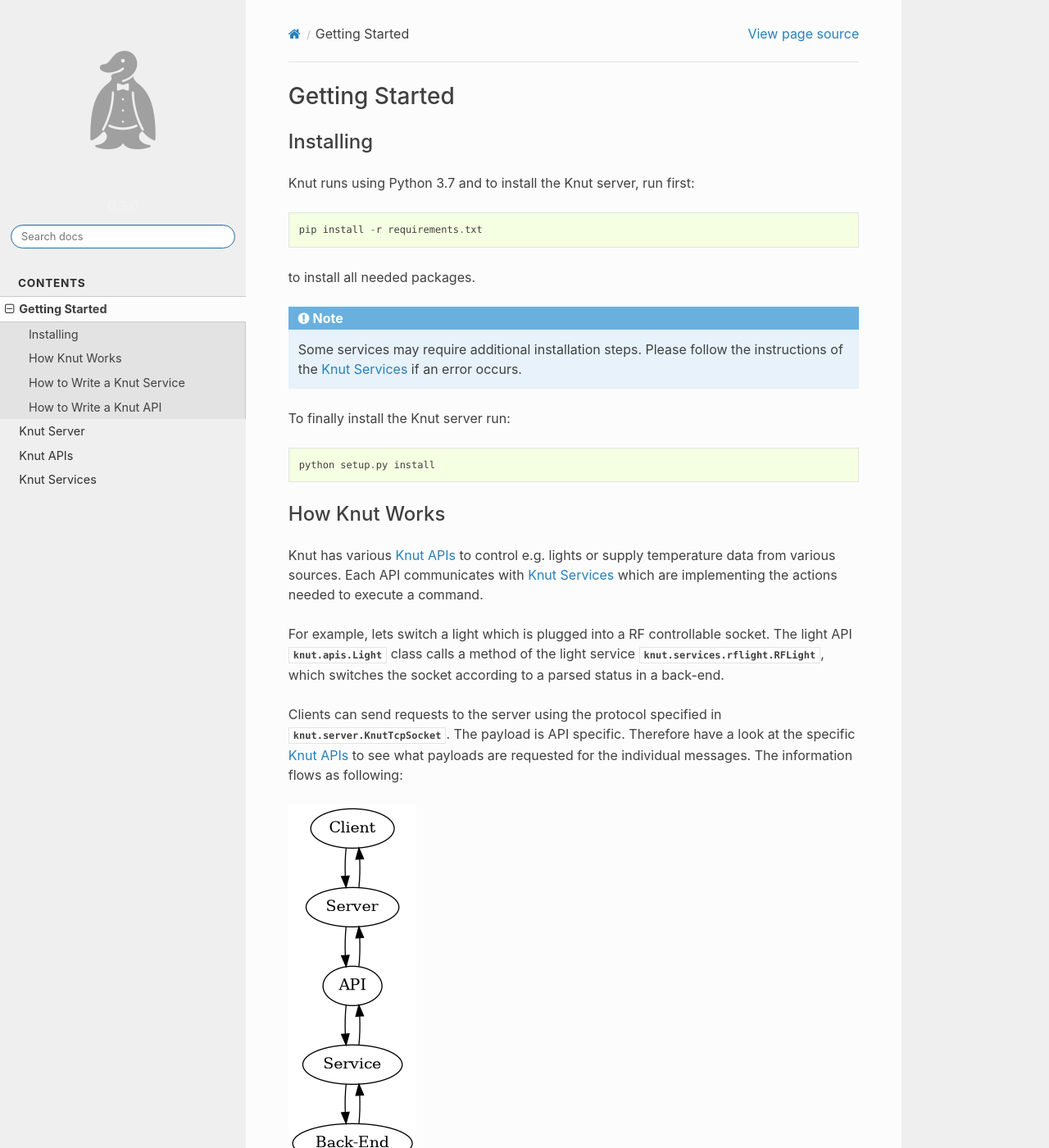
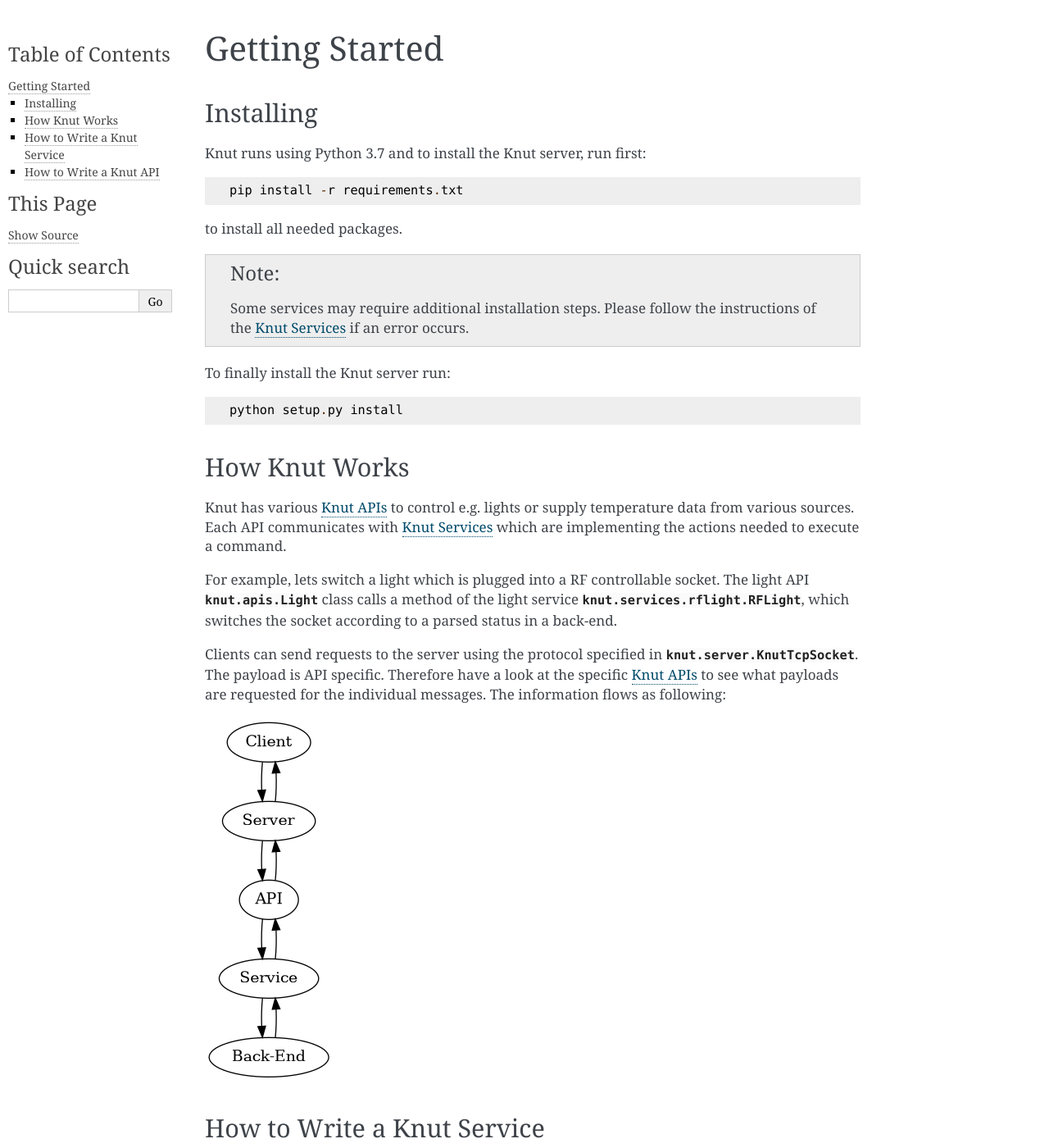
Before and after one commit to pearjo/knut-server, a Sphinx documentation site: the page built from docs/source/gettingstarted.rst, in a window 1280 px wide and 1400 px high. Shown: the whole window at 82% size. Built offline with Sphinx 7.4.7, drawn with Linux system fonts in a browser that asks for light colours; some of the changed text lies outside the part shown.

Commit message:
docs: Update the documentation theme

```diff
--- a/docs/requirements.txt
+++ b/docs/requirements.txt
@@ -1,2 +1 @@
 sphinx>=2.4
-sphinx_rtd_theme
--- a/docs/source/_static/css/custom.css
+++ /dev/null
@@ -1,176 +0,0 @@
-/* Various tweaks to the Read the Docs theme. This CSS file is based
- * on the Godot engine documentation by Juan Linietsky, Ariel Manzur
- * and the Godot community.
- */
-
- :root {
-     --navbar-background-color-hover: #e3e3e3;
-     --navbar-background-color: #efefef;
-     --navbar-heading-color: #2f2f2f;
-
-     --highlight-background-color: #f5ffe1;
-     --highlight-comment-color: #408090;
-     --highlight-keyword-color: #007020;
-     --highlight-keyword2-color: #902000;
-     --highlight-number-color: #208050;
-     --highlight-decorator-color: #4070a0;
-     --highlight-type-color: #007020;
-     --highlight-type2-color: #0e84b5;
-     --highlight-function-color: #06287e;
-     --highlight-operator-color: #666666;
-     --highlight-string-color: #4070a0;
-}
-
-body,
-h1,
-h2,
-h3,
-h4,
-h5,
-h6,
-input[type="text"],
-input[type="button"],
-input[type="reset"],
-input[type="submit"],
-textarea,
-legend,
-.btn,
-.rst-content .toctree-wrapper p.caption,
-.rst-versions {
-    /* Use a system font stack for better performance (no Web fonts required) */
-    font-family: -apple-system, BlinkMacSystemFont, "Segoe UI", Roboto, Oxygen-Sans, Ubuntu, Cantarell, "Helvetica Neue", sans-serif;
-}
-
-h1,
-h2,
-h3,
-h4,
-h5,
-h6,
-legend,
-.rst-content .toctree-wrapper p.caption {
-    /* Use a lighter font for headers (Medium instead of Bold) */
-    font-weight: 500;
-}
-
-/* Syntax highlighting */
-
-.highlight {
-    background-color: var(--highlight-background-color);
-}
-
-.highlight .c1,
-.highlight .cm {
-    color: var(--highlight-comment-color);
-}
-
-.highlight .bp,
-.highlight .k,
-.highlight .kd,
-.highlight .kn,
-.highlight .kt,
-.highlight .ow {
-    color: var(--highlight-keyword-color);
-}
-
-.highlight .cp {
-    color: var(--highlight-keyword2-color);
-}
-
-.highlight .m,
-.highlight .mf,
-.highlight .mi {
-    color: var(--highlight-number-color);
-}
-
-.highlight .na {
-    color: var(--highlight-decorator-color);
-}
-
-.highlight .nb {
-    color: var(--highlight-type-color);
-}
-
-.highlight .nc,
-.highlight .nn,
-.highlight .nv {
-    color: var(--highlight-type2-color);
-}
-
-.highlight .nf,
-.highlight .nt {
-    color: var(--highlight-function-color);
-}
-
-.highlight .o {
-    color: var(--highlight-operator-color);
-}
-
-.highlight .cpf,
-.highlight .s,
-.highlight .s1,
-.highlight .s2,
-.highlight .se {
-    color: var(--highlight-string-color);
-}
-
-.wy-menu-vertical header,
-.wy-menu-vertical p.caption {
-    color: var(--navbar-heading-color);
-
-    /* Improves the appearance of uppercase text */
-    letter-spacing: 0.75px;
-}
-
-.rst-versions .rst-other-versions {
-    color: var(--navbar-heading-color);
-}
-
-/* Navbar styling */
-
-.wy-menu.wy-menu-vertical {
-    scrollbar-color: var(--navbar-heading-color);
-}
-
-.wy-menu.wy-menu-vertical::-webkit-scrollbar-thumb {
-    background-color: var(--navbar-heading-color);
-}
-
-.wy-side-nav-search {
-    background-color: var(--navbar-background-color);
-}
-
-.wy-nav-side {
-    background-color: var(--navbar-background-color);
-}
-
-.wy-nav-top,
-.wy-nav-top a {
-    background-color: var(--navbar-background-color);
-}
-
-.rst-versions .rst-other-versions {
-    color: var(--navbar-heading-color);
-}
-
-.wy-nav-top,
-.wy-nav-top a {
-    background-color: var(--navbar-background-color);
-}
-
-.wy-menu-vertical a:hover {
-    background-color: var(--navbar-background-color-hover);
-}
-
-.wy-side-nav-search,
-.wy-menu-vertical a,
-.wy-menu-vertical a:active span.toctree-expand,
-.wy-menu-vertical li.toctree-l2 a:active span.toctree-expand {
-    color: var(--navbar-heading-color);
-    opacity: 1;
-}
-
-.wy-side-nav-search > a:hover,
-.wy-side-nav-search .wy-dropdown > a:hover {
-    background-color: var(--navbar-background-color-hover);
-}
--- a/docs/source/conf.py
+++ b/docs/source/conf.py
@@ -18,7 +18,7 @@ import knut
 
 # -- Project information -----------------------------------------------------
 
-project = 'Knut Server Documentation'
+project = 'Knut Server'
 copyright = '2020, Joe Pearson'
 author = 'Joe Pearson'
 
@@ -67,30 +67,22 @@ autodoc_mock_imports = [
 # The theme to use for HTML and HTML Help pages.  See the documentation for
 # a list of builtin themes.
 #
-html_theme = 'sphinx_rtd_theme'
+# html_theme = 'sphinx_rtd_theme'
+html_theme = 'alabaster'
+
 html_theme_options = {
-    'canonical_url': '',
-    'analytics_id': '',  #  Provided by Google in your dashboard
-    'logo_only': True,
-    'display_version': True,
-    'prev_next_buttons_location': 'bottom',
-    'style_external_links': False,
-    'style_nav_header_background': '#efefef',
-    # Toc options
-    'collapse_navigation': True,
-    'sticky_navigation': True,
-    'navigation_depth': 4,
-    'includehidden': True,
-    'titles_only': False
+    'badge_branch': 'devel',
+    'github_button': True,
+    'github_repo': 'knut-server',
+    'github_user': 'pearjo',
+    'logo': 'knut.png',
+    'logo_name': True,
+    'page_width': 'max-content',
+    'show_powered_by': False,
+    'travis_button': True
 }
 
 # Add any paths that contain custom static files (such as style sheets) here,
 # relative to this directory. They are copied after the builtin static files,
 # so a file named "default.css" will overwrite the builtin "default.css".
 html_static_path = ['_static']
-
-html_logo = '_static/knut.png'
-
-# These paths are either relative to html_static_path
-# or fully qualified paths (eg. https://...)
-html_css_files = ['css/custom.css']
```
